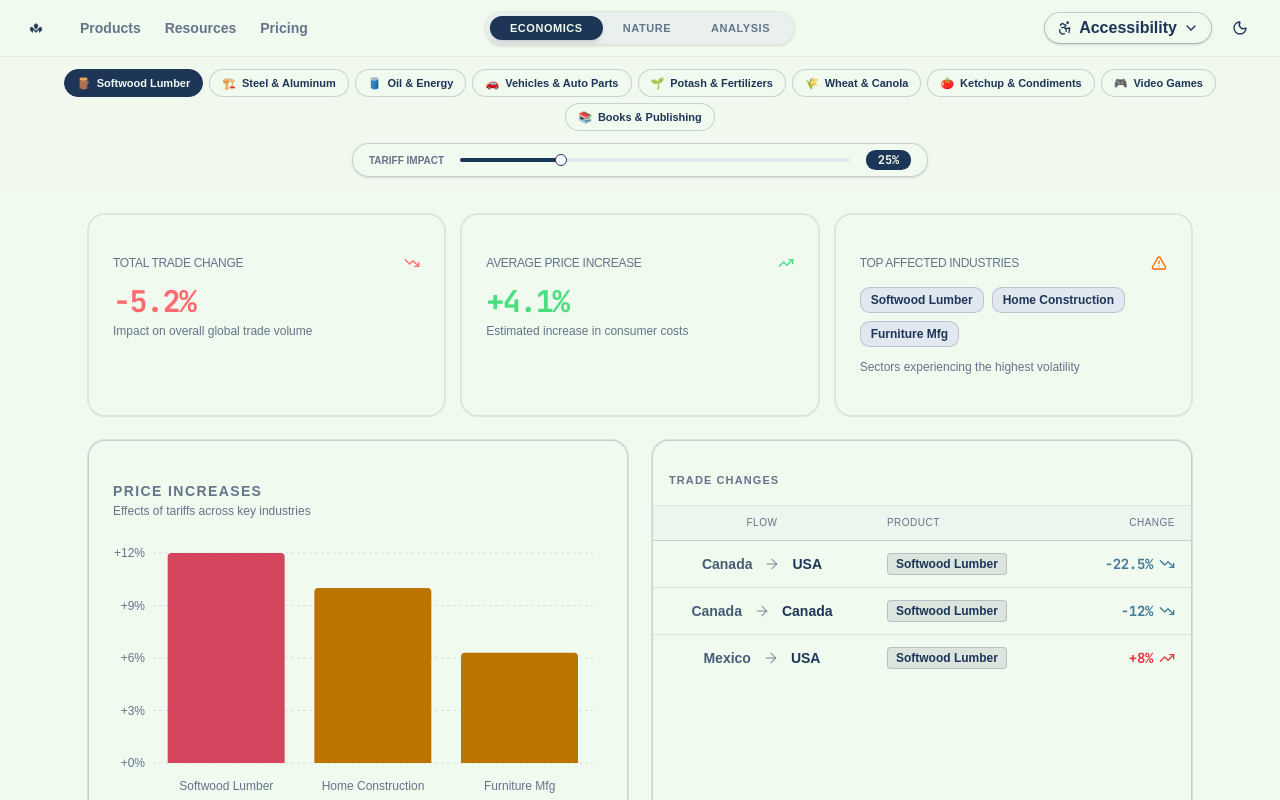
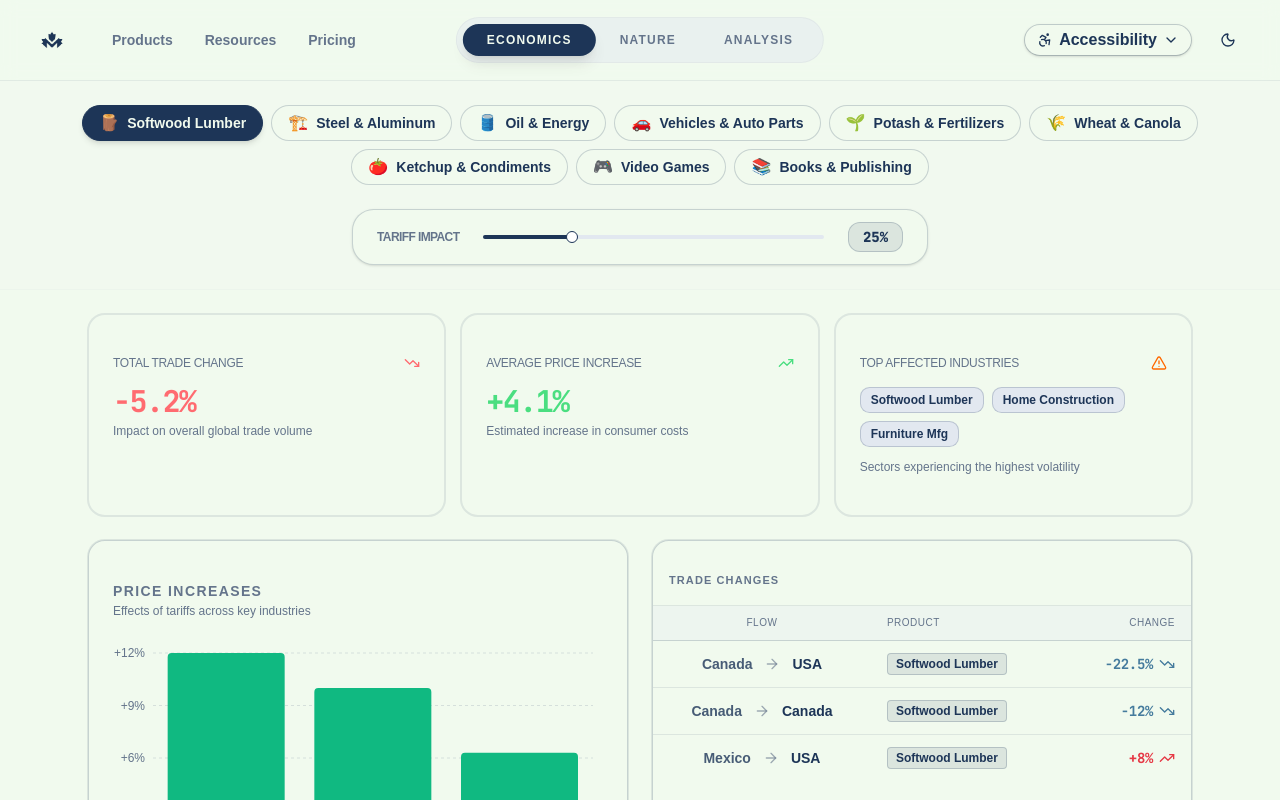
Before and after one commit to AMYZHANG0102/HackCanada2026, a Next.js app in the folder frontend/: page /visualizer in a window 1280 px wide. Shown: the top 800 px of the page. Built offline with nearby package versions, Linux system fonts and the light colour scheme.

Commit message:
feat: fixed price effects chart colors. adjust navbar inconsistencies

```diff
--- a/frontend/src/app/visualizer/page.tsx
+++ b/frontend/src/app/visualizer/page.tsx
@@ -90,19 +90,23 @@ export default function Home() {
   return (
     <ReactLenis root>
       <div className="min-h-screen flex flex-col bg-background text-foreground transition-colors duration-200">
-        {/* ═══════ HEADER (Tighter Vertical Spacing) ═══════ */}
-        <header className="sticky top-0 z-50 w-full border-b border-border/40 bg-background/95 backdrop-blur">
-          <div className="flex h-14 items-center px-6">
-            {/* Persistent Left Links (Pic 2 & 3 Request) */}
-            <div className="flex items-center gap-8 mr-auto">
-              <Link href="/" className="flex items-center gap-2">
+        <header className="sticky top-0 z-50 w-full border-b border-border/40 bg-background/95 backdrop-blur supports-[backdrop-filter]:bg-background/60">
+          <div className="flex h-20 items-center px-8 max-w-[1400px] mx-auto w-full">
+            {" "}
+            {/* Increased from h-14 to h-20 */}
+            <div className="flex items-center gap-10 mr-auto">
+              <Link
+                href="/"
+                className="flex items-center transition-opacity hover:opacity-80"
+              >
                 <img
                   src={isDark ? "/logos/greyMM.png" : "/logos/blueMM.png"}
-                  alt="Logo"
-                  className="h-6 w-auto"
+                  alt="Maple Margin"
+                  // h-10 (40px) usually matches the landing page's impactful logo height
+                  className="h-10 w-auto object-contain"
                 />
               </Link>
-              <nav className="hidden md:flex items-center gap-6 text-sm font-semibold text-muted-foreground">
+              <nav className="hidden md:flex items-center gap-8 text-sm font-bold text-muted-foreground">
                 <Link
                   href="/products"
                   className="hover:text-primary transition-colors"
@@ -123,9 +127,8 @@ export default function Home() {
                 </Link>
               </nav>
             </div>
-
-            {/* Centered Switcher Labels (Replacing Icons) */}
-            <nav className="absolute left-1/2 -translate-x-1/2 flex items-center bg-muted/50 p-1 rounded-full border border-border/20 shadow-sm">
+            {/* Centered Switcher - Standardized Font */}
+            <nav className="absolute left-1/2 -translate-x-1/2 flex items-center bg-muted/50 p-1.5 rounded-full border border-border/20">
               {["Economics", "Nature", "Analysis"].map((label) => {
                 const id =
                   label.toLowerCase().slice(0, 4) === "econ"
@@ -136,9 +139,9 @@ export default function Home() {
                     key={id}
                     onClick={() => setActiveTab(id)}
                     className={cn(
-                      "px-5 py-1 rounded-full text-[11px] font-bold uppercase tracking-wider transition-all",
+                      "px-6 py-2 rounded-full text-xs font-black uppercase tracking-widest transition-all", // Bumped from 11px to xs
                       activeTab === id
-                        ? "bg-primary text-primary-foreground shadow-md"
+                        ? "bg-primary text-primary-foreground shadow-lg"
                         : "text-muted-foreground hover:text-foreground",
                     )}
                   >
@@ -147,61 +150,60 @@ export default function Home() {
                 );
               })}
             </nav>
-
-            {/* Right Side Actions */}
-            <div className="ml-auto flex items-center gap-3">
+            <div className="ml-auto flex items-center gap-4">
               <AccessibilityMenu />
               <Button
                 variant="ghost"
                 size="icon"
-                className="rounded-full"
+                className="rounded-full h-10 w-10"
                 onClick={toggleTheme}
               >
                 {isDark ? (
-                  <Sun className="h-4 w-4" />
+                  <Sun className="h-5 w-5" />
                 ) : (
-                  <Moon className="h-4 w-4" />
+                  <Moon className="h-5 w-5" />
                 )}
               </Button>
             </div>
           </div>
         </header>
 
-        {/* ═══════ SELECTION AREA (Reduced Padding) ═══════ */}
-        <div className="border-b border-border/10 bg-muted/5 px-6 py-3">
-          <div className="mx-auto max-w-6xl space-y-3">
-            <div className="flex flex-wrap gap-1.5 justify-center">
+        {/* ═══════ SELECTION AREA (Increased Font Sizes) ═══════ */}
+        <div className="border-b border-border/10 bg-muted/5 px-8 py-6">
+          {" "}
+          {/* Increased vertical padding */}
+          <div className="mx-auto max-w-6xl space-y-6">
+            <div className="flex flex-wrap gap-2 justify-center">
               {products.map((p) => (
                 <button
                   key={p.id}
                   onClick={() => setSelectedId(p.id)}
                   className={cn(
-                    "flex items-center gap-1.5 h-7 rounded-full border px-3 text-[11px] font-bold transition-all",
+                    "flex items-center gap-2 h-9 rounded-full border px-4 text-sm font-bold transition-all", // Changed text-[11px] to text-sm
                     selectedId === p.id
-                      ? "bg-primary text-primary-foreground border-primary"
-                      : "bg-card border-border hover:bg-accent",
+                      ? "bg-primary text-primary-foreground border-primary shadow-md"
+                      : "bg-card border-border hover:border-primary/50",
                   )}
                 >
-                  <span>{p.icon}</span> {p.name}
+                  <span className="text-base">{p.icon}</span> {p.name}
                 </button>
               ))}
             </div>
 
-            {/* Fixed Slider */}
-            <div className="mx-auto max-w-xl flex items-center gap-4 px-4 py-1.5 bg-card rounded-xl border border-border shadow-sm animate-fade-up">
-              <span className="text-[10px] font-bold uppercase text-muted-foreground whitespace-nowrap">
+            {/* Standardized Slider Area */}
+            <div className="mx-auto max-w-xl flex items-center gap-6 px-6 py-3 bg-card rounded-2xl border border-border shadow-sm">
+              <span className="text-xs font-black uppercase tracking-tighter text-muted-foreground">
                 Tariff Impact
               </span>
               <Slider
                 value={[tariffRate]}
-                // Pass the value directly to the new handler
                 onValueChange={handleSliderChange}
                 min={0}
                 max={100}
                 step={1}
                 className="flex-1"
               />
-              <div className="bg-primary text-primary-foreground px-2 py-0.5 rounded-md font-data font-bold text-xs min-w-[45px] text-center">
+              <div className="bg-primary/10 text-primary px-3 py-1 rounded-lg font-data font-black text-sm min-w-[55px] text-center border border-primary/20">
                 {tariffRate}%
               </div>
             </div>
--- a/frontend/src/components/price-effects-chart.tsx
+++ b/frontend/src/components/price-effects-chart.tsx
@@ -2,13 +2,21 @@
 
 import { PriceEffect } from "@/lib/mock-data";
 import { Card, CardContent } from "@/components/ui/card";
-import { Bar, BarChart, CartesianGrid, XAxis, YAxis, Tooltip, ResponsiveContainer, Cell } from "recharts";
+import {
+  Bar,
+  BarChart,
+  CartesianGrid,
+  XAxis,
+  YAxis,
+  Tooltip,
+  ResponsiveContainer,
+  Cell,
+} from "recharts";
 
 export function PriceEffectsChart({ data }: { data: PriceEffect[] }) {
-  const chartData = data.map(d => ({
+  const chartData = data.map((d) => ({
     name: d.industry.charAt(0).toUpperCase() + d.industry.slice(1),
     change: d.price_change_percent,
-    isCanada: d.country.toLowerCase() === "canada"
   }));
 
   return (
@@ -18,13 +26,23 @@ export function PriceEffectsChart({ data }: { data: PriceEffect[] }) {
           <h3 className="text-sm font-semibold uppercase tracking-widest text-muted-foreground">
             Price Increases
           </h3>
-          <p className="text-xs text-muted-foreground mt-0.5">Effects of tariffs across key industries</p>
+          <p className="text-xs text-muted-foreground mt-0.5">
+            Effects of tariffs across key industries
+          </p>
         </div>
 
         <div className="h-[250px] w-full">
           <ResponsiveContainer width="100%" height="100%">
-            <BarChart data={chartData} margin={{ top: 10, right: 10, left: -20, bottom: 0 }}>
-              <CartesianGrid strokeDasharray="3 3" vertical={false} stroke="var(--muted-foreground)" strokeOpacity={0.2} />
+            <BarChart
+              data={chartData}
+              margin={{ top: 10, right: 10, left: -20, bottom: 0 }}
+            >
+              <CartesianGrid
+                strokeDasharray="3 3"
+                vertical={false}
+                stroke="var(--muted-foreground)"
+                strokeOpacity={0.2}
+              />
               <XAxis
                 dataKey="name"
                 axisLine={false}
@@ -35,19 +53,29 @@ export function PriceEffectsChart({ data }: { data: PriceEffect[] }) {
               <YAxis
                 axisLine={false}
                 tickLine={false}
-                tickFormatter={(val) => `+${val}%`}
+                // Handle signs dynamically
+                tickFormatter={(val) => `${val > 0 ? "+" : ""}${val}%`}
                 tick={{ fontSize: 12, fill: "var(--muted-foreground)" }}
               />
               <Tooltip
                 cursor={{ fill: "transparent" }}
                 content={({ active, payload }) => {
                   if (active && payload && payload.length) {
-                    const data = payload[0].payload;
+                    const d = payload[0].payload;
+                    const isPositive = d.change > 0;
                     return (
                       <div className="rounded-lg border border-border bg-card p-2 shadow-sm">
                         <div className="flex flex-col gap-1 text-sm font-medium">
-                          <span className="text-muted-foreground uppercase text-[10px] tracking-widest">{data.name}</span>
-                          <span className="text-impact-high font-mono font-bold">+{data.change}%</span>
+                          <span className="text-muted-foreground uppercase text-[10px] tracking-widest">
+                            {d.name}
+                          </span>
+                          {/* Dynamic color for tooltip text */}
+                          <span
+                            className={`font-mono font-bold ${isPositive ? "text-[#10b981]" : "text-[#f43f5e]"}`}
+                          >
+                            {isPositive ? "+" : ""}
+                            {d.change}%
+                          </span>
                         </div>
                       </div>
                     );
@@ -59,7 +87,8 @@ export function PriceEffectsChart({ data }: { data: PriceEffect[] }) {
                 {chartData.map((entry, index) => (
                   <Cell
                     key={`cell-${index}`}
-                    fill={entry.isCanada ? "oklch(0.60 0.18 15)" : "oklch(0.62 0.14 70)"}
+                    // Green (#10b981) for > 0, Red (#f43f5e) for <= 0
+                    fill={entry.change > 0 ? "#10b981" : "#f43f5e"}
                   />
                 ))}
               </Bar>
```
